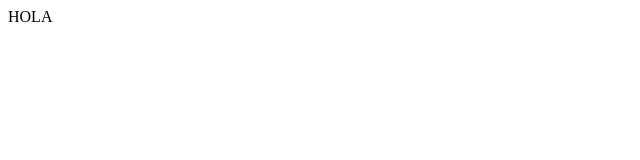
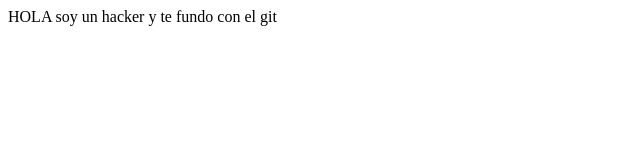
Before and after one commit to fabianmartinez/test4-1, a plain HTML site: page test4/public_html/index.html in a window 1280 px wide. Shown: the whole page, without its empty margins (0-640 px from the left). Drawn offline with Linux system fonts and the light colour scheme.

Commit message:
Commit Fabi

```diff
--- a/test4/public_html/index.html
+++ b/test4/public_html/index.html
@@ -9,6 +9,6 @@ and open the template in the editor.
         <meta http-equiv="Content-Type" content="text/html; charset=UTF-8">
     </head>
     <body>
-        <div>HOLA</div>
+        <div>HOLA soy un hacker y te fundo con el git</div>
     </body>
 </html>
```
